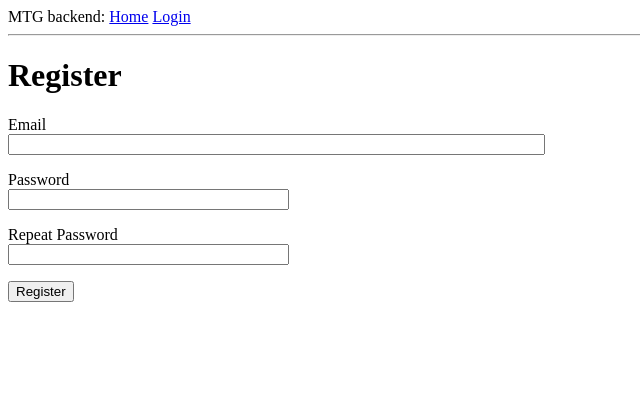
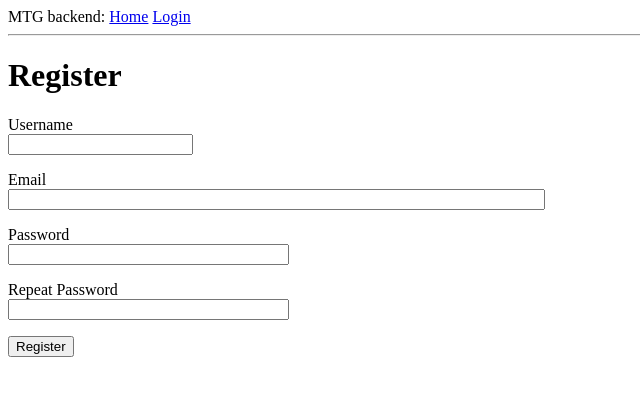
Before and after one commit to Norton-Design/mtg_backend, a Flask app: page /register in a window 1280 px wide. Shown: the top 396 px of the page, without its empty margins (0-640 px from the left). Run offline with Flask 2, Linux system fonts and the light colour scheme; parts of the project's set-up code (start-up, migrations or seed data) failed here and were passed over.

Commit message:
add profile page

```diff
--- a/app/forms.py
+++ b/app/forms.py
@@ -10,6 +10,7 @@ class LoginForm(FlaskForm):
     submit = SubmitField('Sign In')
 
 class RegistrationForm(FlaskForm):
+    username = StringField('Username', validators=[DataRequired()])
     email = StringField('Email', validators=[DataRequired(), Email()])
     password = StringField('Password', validators=[DataRequired()])
     password2 = StringField('Repeat Password', validators=[DataRequired(), EqualTo('password')])
--- a/app/routes.py
+++ b/app/routes.py
@@ -62,3 +62,9 @@ def register():
 @login_required
 def user(username):
     user = User.query.filter_by(username=username).first_or_404()
+    sample_posts = [
+        {"author": user, 'body': "test post 1"},
+        {"author": user, 'body': "test post 2"}
+    ]
+    # user = {'username': "sample shit", 'email': 'other shit'}
+    return render_template('user.html', user=user, posts=sample_posts)
--- a/app/templates/base.html
+++ b/app/templates/base.html
@@ -14,6 +14,7 @@
             {% if current_user.is_anonymous %}
             <a href="{{ url_for('login') }}">Login</a>
             {% else %}
+            <a href="{{ url_for('user', username=current_user.username) }}">Profile</a>
             <a href="{{ url_for('logout') }}">Log Out</a>
             {% endif %}
         </div>
--- a/app/templates/register.html
+++ b/app/templates/register.html
@@ -4,6 +4,13 @@
     <h1>Register</h1>
     <form action='' method='post'>
         {{ form.hidden_tag() }}
+        <p>
+            {{ form.username.label }}<br>
+            {{ form.username(size=20) }}<br>
+            {% for error in form.email.errors %}
+            <span style="color: red;">[{{ error }}]</span>
+            {% endfor %}
+        </p>
         <p>
             {{ form.email.label }}<br>
             {{ form.email(size=64) }}<br>
```
Also changed, not shown: app/templates/user.html (added, +9 -0 lines).
